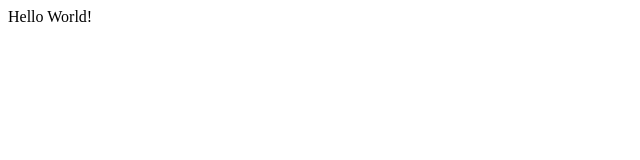
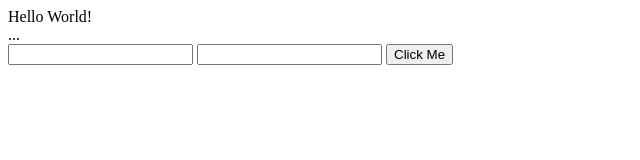
Before and after one commit to sherpatenzee/YearUpLearnToCodeWB2, a plain HTML site: page HelloWorldWebsite/BetterVersion/index.html in a window 1280 px wide. Shown: the whole page, without its empty margins (0-640 px from the left). Drawn offline with Linux system fonts and the light colour scheme.

Commit message:
checkpiont page 4-23 files only

```diff
--- a/HelloWorldWebsite/BetterVersion/index.html
+++ b/HelloWorldWebsite/BetterVersion/index.html
@@ -2,8 +2,13 @@
   <head>
     <title>Demo</title>
   </head>
+
   <body>
     <div id="messageDiv"></div>
+    <div id="messageDiv2">...</div>
+    <input type="text" id="nameField" />
+    <input type="text" id="ageField" />
+    <input type="button" id="clickMeBtn" value="Click Me" />
     <script src="greetings.js"></script>
   </body>
 </html>
```
Also changed, not shown: HelloWorldWebsite/DynamicVersion/index.html (added), HelloWorldWebsite/DynamicVersion/scripts/index.js (added).
